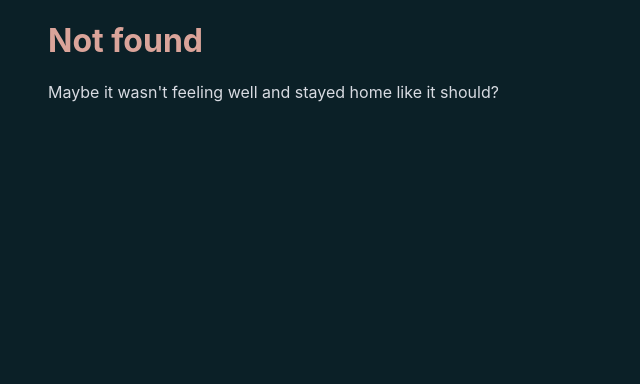
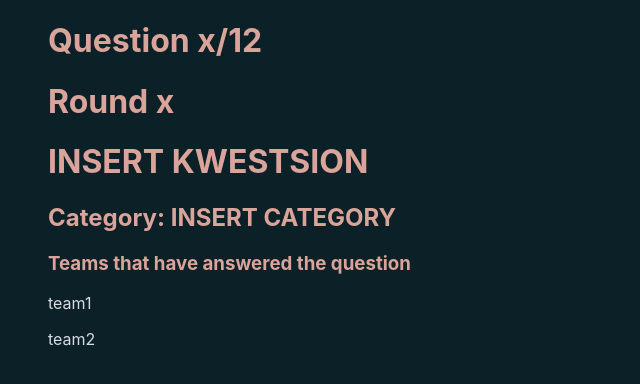
Before and after one commit to IkBenDeSjaak/Quizzer, a React (Create React App) app in the folder quizzer-clients/scoreboard-app/: page /question in a window 1280 px wide. Before the commit this address had no page. Shown: the top 384 px of the page, without its empty margins (0-640 px from the left). Built offline with nearby package versions, Linux system fonts and the light colour scheme.

Commit message:
Add (scoreboard) first draft of question, wait and home page

```diff
--- a/quizzer-clients/scoreboard-app/src/components/App.js
+++ b/quizzer-clients/scoreboard-app/src/components/App.js
@@ -2,20 +2,18 @@ import React from 'react';
 import { BrowserRouter as Router, Route, Switch } from "react-router-dom";
 
 import { NotFound } from "./NotFound";
-import { PageTitle } from "./PageTitle";
-import { SignIn } from "./SignIn"
+import { MainPage } from "./MainPage"
+import { QuestionPage } from "./QuestionPage"
+import { WaitPage } from "./WaitPage"
 
 function App() {
   return (
     <Router>
-      <div className="navbar">
-
-      </div>
-
       <div className="app">
         <Switch>
-          <Route exact path="/" component={PageTitle} />
-          <Route path="/help" component={SignIn} />
+          <Route exact path="/" component={MainPage} />
+          <Route exact path="/wait" component={WaitPage} />
+          <Route exact path="/question" component={QuestionPage} />
           <Route component={NotFound} />
         </Switch>
       </div>
--- /dev/null
+++ b/quizzer-clients/scoreboard-app/src/components/MainPage.js
@@ -0,0 +1,15 @@
+import React from "react";
+
+import { PageTitle } from "./PageTitle";
+import { SignIn } from "./SignIn"
+
+export class MainPage extends React.Component {
+    render() {
+        return (
+            <React.Fragment>
+                <PageTitle></PageTitle>
+                <SignIn></SignIn>
+            </React.Fragment>
+        );
+    }
+}
--- a/quizzer-clients/scoreboard-app/src/components/PageTitle.js
+++ b/quizzer-clients/scoreboard-app/src/components/PageTitle.js
@@ -4,8 +4,8 @@ export class PageTitle extends React.Component {
   render() {
     return (
       <React.Fragment>
-        <h1>Not found</h1>
-        <p>Maybe it wasn't feeling well and stayed home like it should?</p>
+        <h1>Sign in</h1>
+        <p>Enter a room code to follow the progress of a quiz</p>
       </React.Fragment>
     );
   }
--- /dev/null
+++ b/quizzer-clients/scoreboard-app/src/components/Question.js
@@ -0,0 +1,12 @@
+import React from "react";
+
+export class Question extends React.Component {
+  render() {
+    return (
+      <React.Fragment>
+        <h1>INSERT KWESTSION</h1>
+        <h2>Category: INSERT CATEGORY</h2>
+      </React.Fragment>
+    );
+  }
+}
--- /dev/null
+++ b/quizzer-clients/scoreboard-app/src/components/QuestionPage.js
@@ -0,0 +1,17 @@
+import React from "react";
+
+import { TeamsAnswered } from "./TeamsAnswered";
+import { RoundInfo } from "./RoundInfo"
+import { Question } from "./Question"
+
+export class QuestionPage extends React.Component {
+    render() {
+        return (
+            <React.Fragment>
+                <RoundInfo />
+                <Question />
+                <TeamsAnswered />
+            </React.Fragment>
+        );
+    }
+}
--- /dev/null
+++ b/quizzer-clients/scoreboard-app/src/components/RoundInfo.js
@@ -0,0 +1,12 @@
+import React from "react";
+
+export class RoundInfo extends React.Component {
+  render() {
+    return (
+      <React.Fragment>
+        <h1>Question x/12</h1>
+        <h1>Round x</h1>
+      </React.Fragment>
+    );
+  }
+}
--- a/quizzer-clients/scoreboard-app/src/components/SignIn.js
+++ b/quizzer-clients/scoreboard-app/src/components/SignIn.js
@@ -4,8 +4,9 @@ export class SignIn extends React.Component {
   render() {
     return (
       <React.Fragment>
-        <h1>Not found</h1>
-        <p>Maybe it wasn't feeling well and stayed home like it should?</p>
+        <h2>Room code</h2>
+        <input></input>
+        <button>Join room</button>
       </React.Fragment>
     );
   }
--- /dev/null
+++ b/quizzer-clients/scoreboard-app/src/components/TeamsAnswered.js
@@ -0,0 +1,13 @@
+import React from "react";
+
+export class TeamsAnswered extends React.Component {
+  render() {
+    return (
+      <React.Fragment>
+        <h3>Teams that have answered the question</h3>
+        <p>team1</p>
+        <p>team2</p>
+      </React.Fragment>
+    );
+  }
+}
--- /dev/null
+++ b/quizzer-clients/scoreboard-app/src/components/WaitPage.js
@@ -0,0 +1,14 @@
+import React from "react";
+
+import spinner from '../spinner.jpg'
+
+export class WaitPage extends React.Component {
+    render() {
+        return (
+            <React.Fragment>
+                <h1>Wait for quiz master...</h1>
+                <img src={spinner} height="300" width="300" alt="Spinner" />
+            </React.Fragment>
+        );
+    }
+}
```
Also changed, not shown: quizzer-clients/scoreboard-app/src/spinner.jpg (added).
